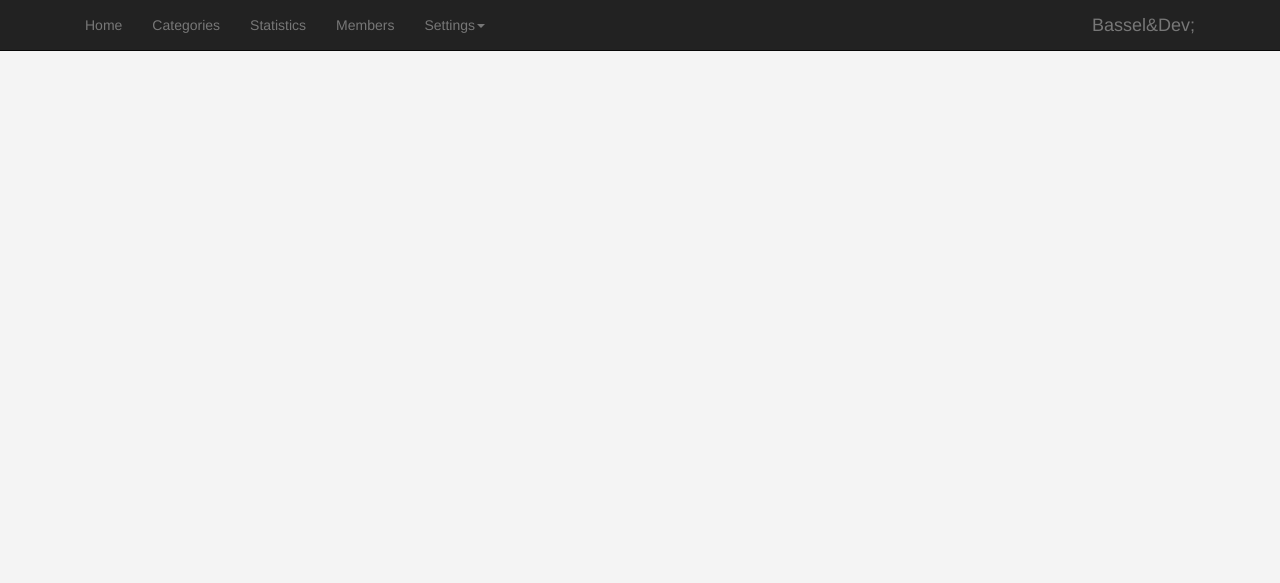
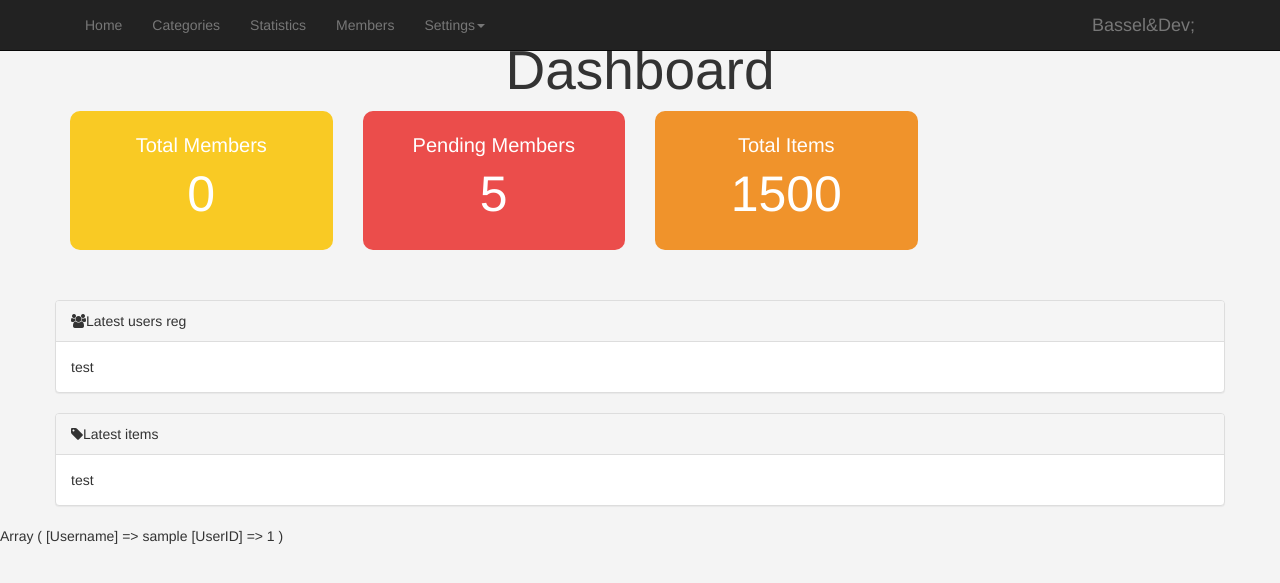
Before and after one commit to abdobassel/Ecommerce-PHP, a PHP site: page /dashboard.php in a window 1280 px wide. Shown: the top 583 px of the page. Run offline with PHP 8.4, Linux system fonts and the light colour scheme; the visitor is signed in with stand-in values (Sample User, id 1); data that the repository does not hold is empty; some web fonts are replaced.

Commit message:
redesign and activate btn and ciunt users

```diff
--- a/admin/dashboard.php
+++ b/admin/dashboard.php
@@ -8,6 +8,80 @@ session_start();
 if (isset($_SESSION['Username'])) {
     $pageTitle = 'DashBoard';
     include 'init.php';
+
+    //  $stm = $con->prepare("SELECT COUNT(UserID) FROM users");
+    //$stm->execute();
+
+
+    //start dashboard page
+?> <div class="home-stats">
+        <div class="container  text-center">
+            <h1>Dashboard</h1>
+            <div class="row">
+                <div class="col-md-3">
+                    <div class="stat st-members">
+                        Total Members
+
+                        <span> <?php
+                                echo countItems("UserId", "users");
+                                ?></span>
+                    </div>
+                </div>
+
+                <div class="col-md-3">
+                    <div class="stat st-pending">
+                        Pending Members
+                        <span><a href="members.php?page=Manage&page2=Pending"><?php
+                                                                                //  countItems('','');
+                                                                                ?></a>5</span>
+                    </div>
+                </div>
+
+                <div class="col-md-3">
+                    <div class="stat st-items">
+                        Total Items
+                        <span>1500</span>
+                    </div>
+                </div>
+            </div>
+        </div>
+    </div>
+
+    <div class="latest">
+        <div class="container">
+            <div class="row">
+                <div class="com-sm-6">
+                    <div class="panel panel-default">
+                        <div class="panel-heading">
+                            <i class="fa fa-users"></i>Latest users reg
+                        </div>
+                        <div class="panel-body">
+                            test
+                        </div>
+                    </div>
+                </div>
+                <div class="com-sm-6">
+                    <div class="panel panel-default">
+                        <div class="panel-heading">
+                            <i class="fa fa-tag"></i>Latest items
+                        </div>
+                        <div class="panel-body">
+                            test
+                        </div>
+                    </div>
+                </div>
+
+            </div>
+        </div>
+    </div>
+
+
+
+
+
+
+<?php
+    //end dashboard page
     include $tpl . 'footer.php';
     print_r($_SESSION);
 } else {
--- a/admin/includes/functions/functions.php
+++ b/admin/includes/functions/functions.php
@@ -56,3 +56,16 @@ function checkItem($select, $from, $value)
 
     return $count;
 }
+
+
+// v1.0 check number of items or users example
+
+function countItems($item, $table)
+{
+    global $con;
+
+    $stm = $con->prepare("SELECT COUNT($item) FROM $table");
+    $stm->execute();
+
+    return $stm->fetchColumn();
+}
--- a/admin/includes/templates/navbar.php
+++ b/admin/includes/templates/navbar.php
@@ -23,7 +23,7 @@
 
       <ul class="nav navbar-nav navbar-left">
         <li class="nav navbar-nav">
-          <a href="#"><?php echo lang('Admin_Home') ?></a>
+          <a href="dashboard.php"><?php echo lang('Admin_Home') ?></a>
         </li>
         <li class="nav navbar-nav">
           <a href="#"><?php echo lang('Catego') ?></a>
--- a/admin/layout/css/backend.css
+++ b/admin/layout/css/backend.css
@@ -16,3 +16,53 @@ body {
 .login .form-control {
     background-color: #e5e5e5;
 }
+
+
+
+
+/* dashboard*/
+.home-stats .stat {
+    background-color: #EEE;
+    border-radius: 10px;
+    padding: 20px;
+    font-size: 20;
+    color: #FFF;
+
+}
+
+.home-stats .st-members {
+    background-color: #f9ca24;
+}
+
+.home-stats .st-items {
+    background-color: #f0932b;
+}
+
+.home-stats .stat a {
+    color: #FFF;
+}
+
+.home-stats .stat a:hover {
+    text-decoration: none;
+    color: aqua;
+}
+
+.home-stats .st-pending {
+    background-color: #eb4d4b;
+}
+
+.home-stats .stat span {
+    display: block;
+    font-size: 50;
+
+}
+
+
+
+.latest {
+    margin-top: 50px;
+}
+
+h1 {
+    font-size: 55;
+}
```
Also changed, not shown: admin/members.php (+24 -11 lines).
